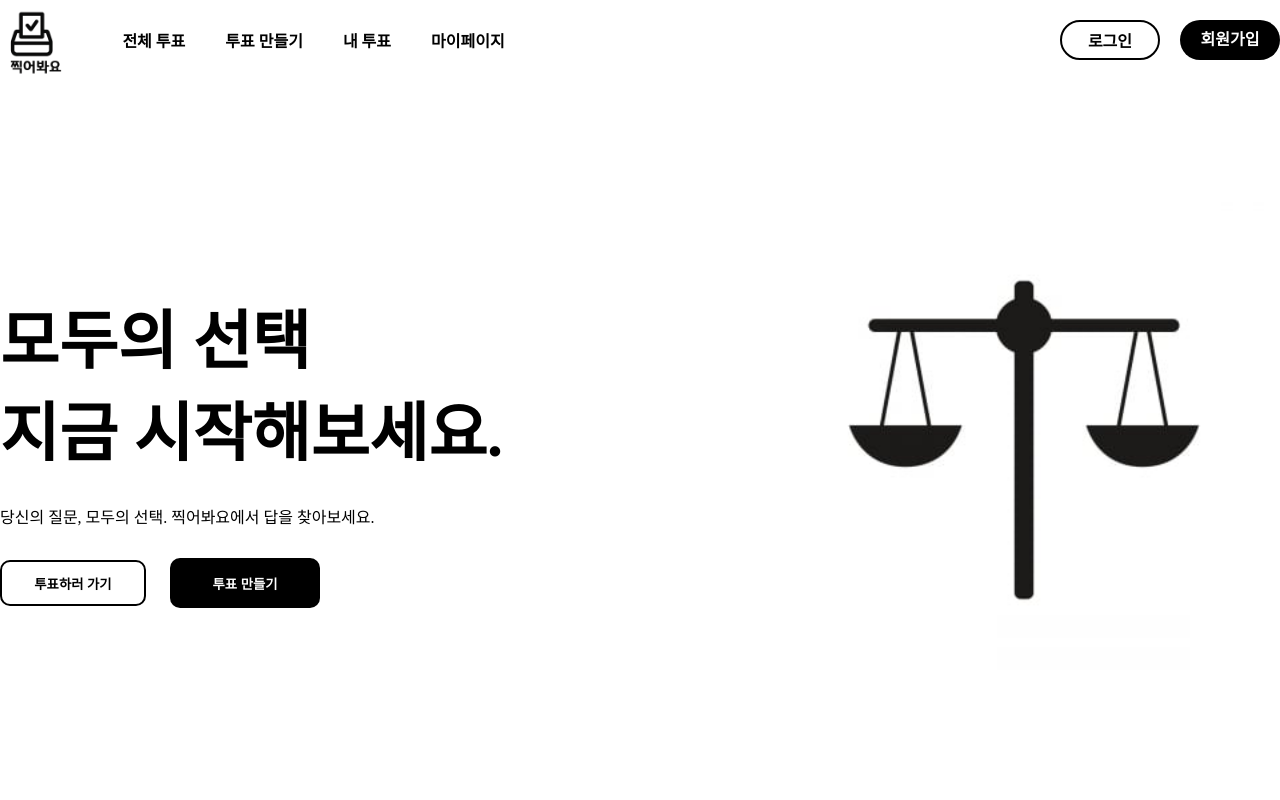
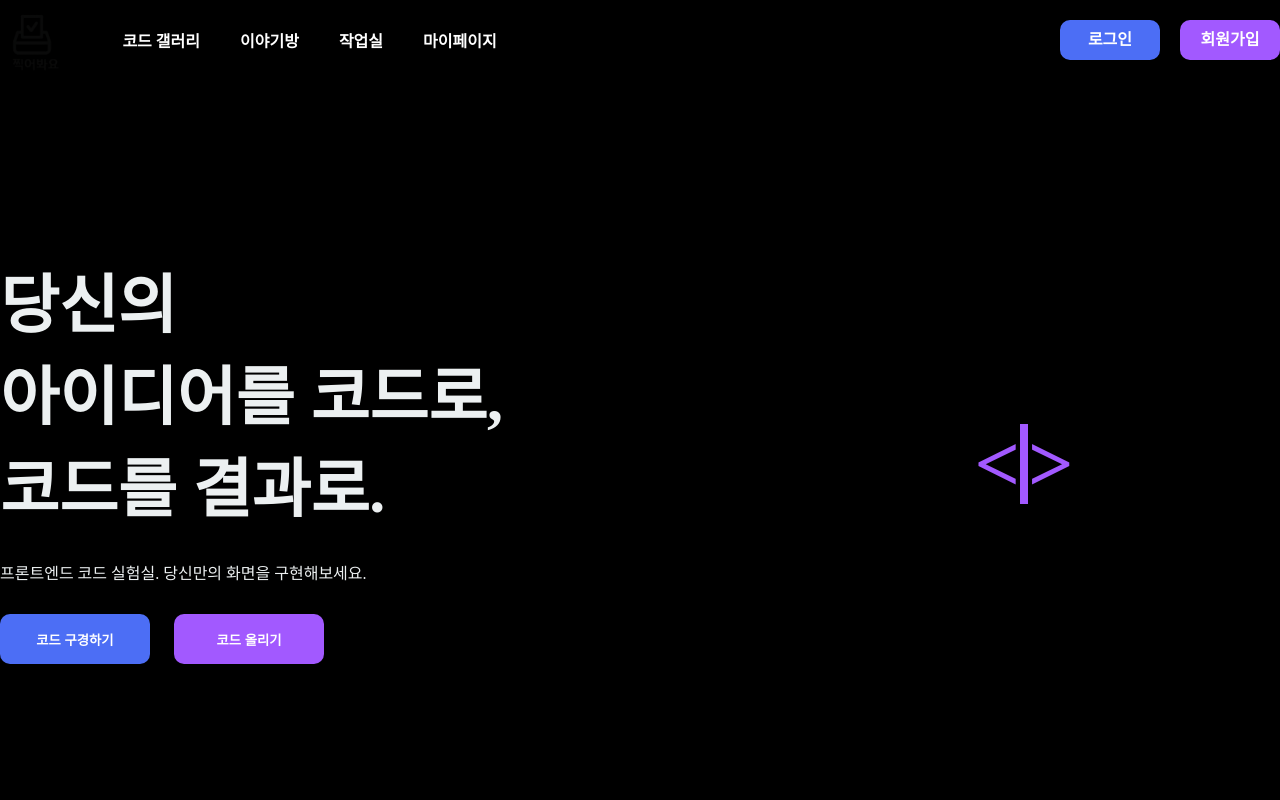
Before and after one commit to yuhyunjaes/vote, a PHP site: page /web.php in a window 1280 px wide. Run offline with PHP 8.4, Linux system fonts and the light colour scheme.

Commit message:
Add files via upload

```diff
--- a/web.css
+++ b/web.css
@@ -1,6 +1,10 @@
 * {
     margin: 0 auto;
     padding: 0;
+}
+:root {
+    --main: #A259FF;
+    --sub: #4C6EF5;
 }
 html {
     scroll-behavior: smooth;
@@ -35,6 +39,7 @@ body {
     width: 100vw;
     height: 100vh;
     position: relative;
+    background-color: black;
 }
 
 #side_menu:checked ~ .side_menu {
@@ -48,7 +53,7 @@ body {
     width: 100vw;
     height: 100vh;
     z-index: 999;
-    background-color: white;
+    background-color: black;
 }
 .side_menu_header {
     width: 100%;
@@ -165,7 +170,7 @@ body {
     position: sticky;
     top: 0;
     z-index: 1;
-    background-color: white;
+    background-color: black;
 }
 header {
     width: 1280px;
@@ -199,34 +204,41 @@ header {
     overflow: hidden;
 }
 .logo_box > img {
-    width: 110px;
-    height: 110px;
+    width: 100px;
+    height: 100px;
 }
 .login_btn_box {
     position: absolute;
     right: 0;
     display: flex;
     text-align: center;
-    line-height: 40px;
 }
 .login_btn_box a {
     margin: 0 0 0 20px;
-    border-radius: 30px;
+    border-radius: 10px;
     font-weight: 900;
 }
-.login_btn_box a:nth-child(1),
-.login_btn_box a:nth-child(3) {
+.login_btn_box p:nth-child(3) {
+    width: 100px;
+    height: 40px;
+    line-height: 40px;
+    font-weight: 900;
+    color: white;
+}
+.login_btn_box a:nth-child(1) {
+    line-height: 36px;
     width: calc(100px - 4px);
     height: calc(40px - 4px);
-    background-color: white;
-    color: black;
-    border: 2px solid black;
+    background-color: var(--sub);
+    color: white;
+    border: 2px solid var(--sub);
 }
 .login_btn_box a:nth-child(2),
 .login_btn_box a:nth-child(4) {
+    line-height: 40px;
     width: 100px;
     height: 40px;
-    background-color: black;
+    background-color: var(--main);
     color: white;
 }
 
@@ -248,7 +260,7 @@ header {
     margin: 0 20px 0 20px;
 }
 .menu a {
-    color: black;
+    color: white;
     font-weight: 900;
 }
 
@@ -268,7 +280,7 @@ header {
 .main_text_box {
     width: 100%;
     position: absolute;
-    top: 25%;
+    top: 20%;
 }
 .main_text_box h1 {
     font-size: 4em;
@@ -278,6 +290,7 @@ header {
 .main_text_box div {
     width: 100%;
     text-align: left;
+    color: #ECF0F1;
     margin: 30px 0 30px 0;
 }
 .main_bt_box button {
@@ -286,16 +299,16 @@ header {
     font-weight: 900;
 }
 .main_bt_box button:nth-child(1) {
-    background-color: white;
-    border: 2px solid black;
-    width: calc(150px - 4px);
-    height: calc(50px - 4px);
+    background-color: var(--sub);
+    color: white;
+    width: 150px;
+    height: 50px;
     margin-right: 20px;
 }
 .main_bt_box button:nth-child(2) {
     width: 150px;
     height: 50px;
-    background-color: black;
+    background-color: var(--main);
     color: white;
 }
 .main2 {
@@ -306,11 +319,41 @@ header {
     align-items: center;
     position: relative;
 }
-.main2 img {
+.main2_con {
+    position: absolute;
+    top: 20%;
     width: 30em;
     height: 30em;
-    object-fit: cover;
+    display: flex;
+    justify-content: center;
+    align-items: center;
 }
+.main2_con h1 {
+    color: var(--main);
+    font-size: 5em;
+    display: flex;
+}
+.main2_text_ani_stick {
+    animation: 1s infinite linear stick;
+    display: flex;
+    justify-content: center;
+    align-items: center;
+}
+@keyframes stick {
+    0%,49% {
+        opacity: 0;
+    }
+    50%,100% {
+        opacity: 1;
+    }
+}
+.main2_text_ani_stick::after {
+    content: '';
+    width: 0.1em;
+    height: 1em;
+    background-color: var(--main);
+}
+
 @media screen and (max-width: 480px) {
     #wrap {
         overflow: hidden;
--- a/web.js
+++ b/web.js
@@ -0,0 +1,15 @@
+const main2_text_ani = document.querySelector('.main2_text_ani');
+const frames = ['', '코', '코런', '코', ''];
+let index = 0;
+
+function main2_ani() {
+  main2_text_ani.textContent = frames[index];
+
+  let delay = (index === 2) ? 5000 : 500;
+
+  index = (index + 1) % frames.length;
+
+  setTimeout(main2_ani, delay);
+}
+
+main2_ani();
--- a/web.php
+++ b/web.php
@@ -63,13 +63,13 @@ if(isset($_SESSION['user_id']) && !empty($_SESSION['user_id'])) {
                 <nav class="menu_box">
                     <ul class="menu">
                         <li>
-                            <a href="#">전체 투표</a>
+                            <a href="#">코드 갤러리</a>
                         </li>
                         <li>
-                            <a href="#">투표 만들기</a>
+                            <a href="#">이야기방</a>
                         </li>
                         <li>
-                            <a href="#">내 투표</a>
+                            <a href="#">작업실</a>
                         </li>
                         <li>
                             <a href="#">마이페이지</a>
@@ -81,7 +81,7 @@ if(isset($_SESSION['user_id']) && !empty($_SESSION['user_id'])) {
                         <a style="<?php if($id === 0) {echo 'display: block;';} else {echo 'display: none;';}?>" href="signin.php">로그인</a>
                         <a style="<?php if($id === 0) {echo 'display: block;';} else {echo 'display: none;';}?>" href="signup.php">회원가입</a>
 
-                        <a style="<?php if($id !== 0) {echo 'display: block;';} else {echo 'display: none;';}?>" href="#"><?php echo$id?></a>
+                        <p style="<?php if($id !== 0) {echo 'display: block;';} else {echo 'display: none;';}?>"><?php echo$id?><span style="font-weight: 400;">님</span></p>
                         <a style="<?php if($id !== 0) {echo 'display: block;';} else {echo 'display: none;';}?>" href="logout.php">로그아웃</a>
                     </div>
                 </div>
@@ -90,18 +90,21 @@ if(isset($_SESSION['user_id']) && !empty($_SESSION['user_id'])) {
         <div class="main_screen">
             <div class="main1">
                 <div class="main_text_box">
-                    <h1>모두의 선택<br>지금 시작해보세요.</h1>
-                    <p>당신의 질문, 모두의 선택. 찍어봐요에서 답을 찾아보세요.</p>
+                    <h1>당신의<br> 아이디어를 코드로,<br> 코드를 결과로.</h1>
+                    <p>프론트엔드 코드 실험실. 당신만의 화면을 구현해보세요.</p>
                     <div class="main_bt_box">
-                        <button>투표하러 가기</button>
-                        <button>투표 만들기</button>
+                        <button>코드 구경하기</button>
+                        <button>코드 올리기</button>
                     </div>
                 </div>
             </div>
             <div class="main2">
-                <img src="image/pngtree-balance-icon-png-image_1770312.jpg" alt="">
+                <div class="main2_con">
+                    <h1>< <span class="main2_text_ani"></span> <span class="main2_text_ani_stick"></span>></h1>
+                </div>
             </div>
         </div>
     </div>
+    <script src="web.js"></script>
 </body>
 </html>
```
